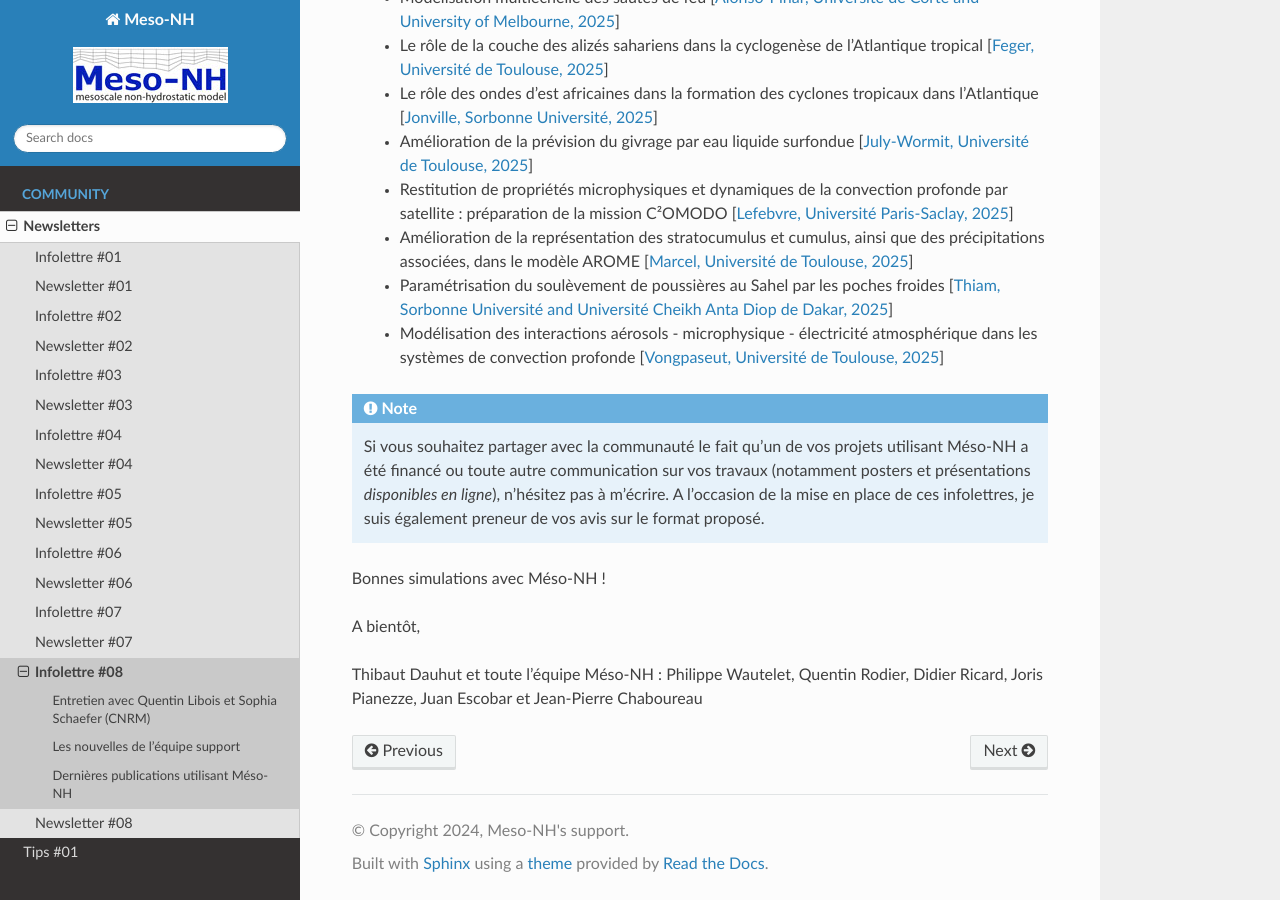
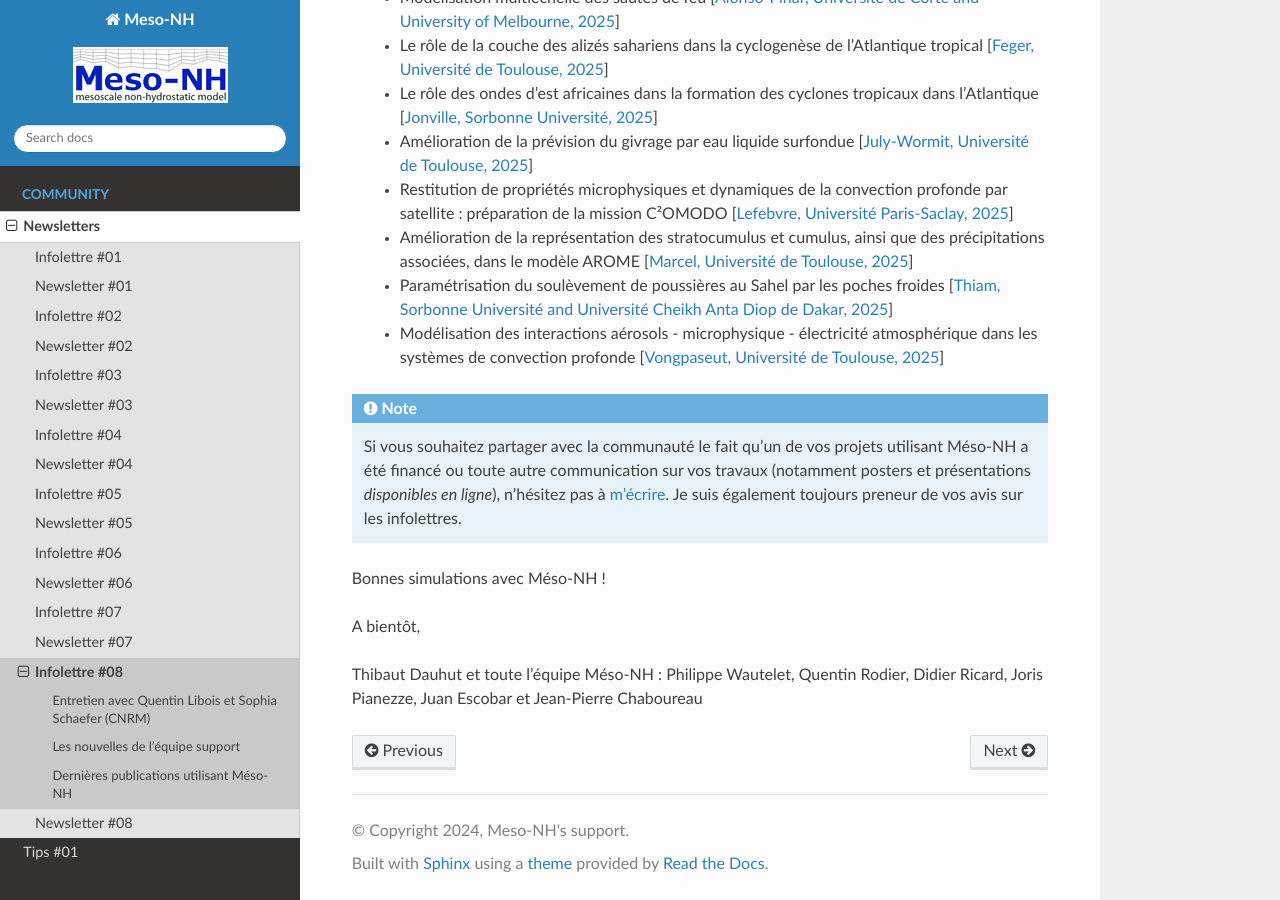
Before and after one commit to JorisPianezze/mesonh_newsletters, a Sphinx documentation site: the page built from docs/source/community/newsletters/newsletter_08.rst, in a window 1280 px wide and 900 px high, scrolled down 3699 px. Built offline with Sphinx 7.4.7 and the Read the Docs theme 3.1.0, drawn with Linux system fonts in a browser that asks for light colours.

Commit message:
Update newsletter_08.rst

```diff
--- a/docs/source/community/newsletters/newsletter_08.rst
+++ b/docs/source/community/newsletters/newsletter_08.rst
@@ -100,7 +100,7 @@
 
 .. note::
 
-   Si vous souhaitez partager avec la communauté le fait qu’un de vos projets utilisant Méso-NH a été financé ou toute autre communication sur vos travaux (notamment posters et présentations *disponibles en ligne*), n’hésitez pas à m’écrire. A l’occasion de la mise en place de ces infolettres, je suis également preneur de vos avis sur le format proposé.
+   Si vous souhaitez partager avec la communauté le fait qu’un de vos projets utilisant Méso-NH a été financé ou toute autre communication sur vos travaux (notamment posters et présentations *disponibles en ligne*), n’hésitez pas à `m’écrire <mailto:thibaut.dauhut@utoulouse.fr>`_. Je suis également toujours preneur de vos avis sur les infolettres.
 
 Bonnes simulations avec Méso-NH !
 
```
